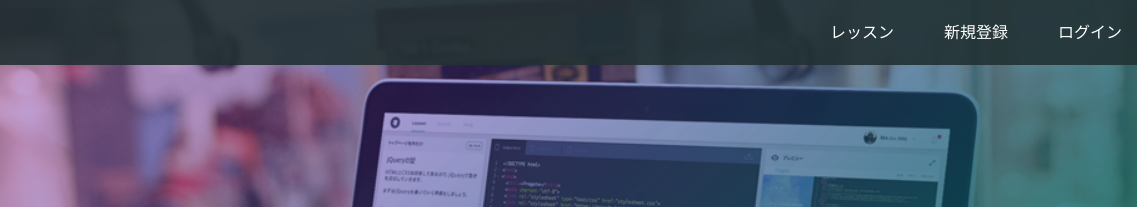
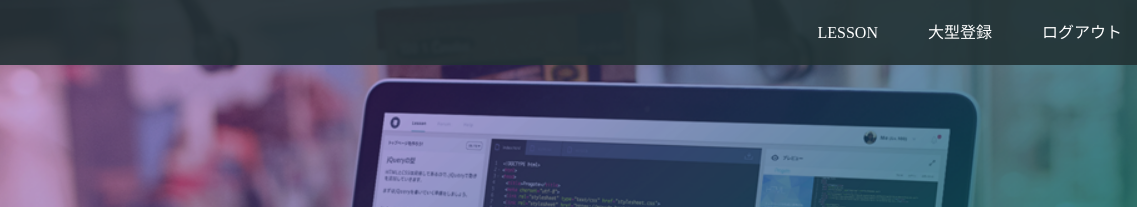
Before and after one commit to lulu4486/html.lesson, a plain HTML site: page index.html in a window 1280 px wide. Shown: the top 207 px of the page, 143-1280 px from the left. Drawn offline with Linux system fonts and the light colour scheme.

Commit message:
Update index.html

```diff
--- a/index.html
+++ b/index.html
@@ -15,9 +15,9 @@
       </div>
       <span class="fa fa-bars menu-icon"></span>
       <div class="header-right">
-        <a href="#">レッスン</a>
-        <a href="#">新規登録</a>
-        <a href="#" class="login">ログイン</a>
+        <a href="#">LESSON</a>
+        <a href="#">大型登録</a>
+        <a href="#" class="login">ログアウト</a>
       </div>
     </div>
   </header>
```
